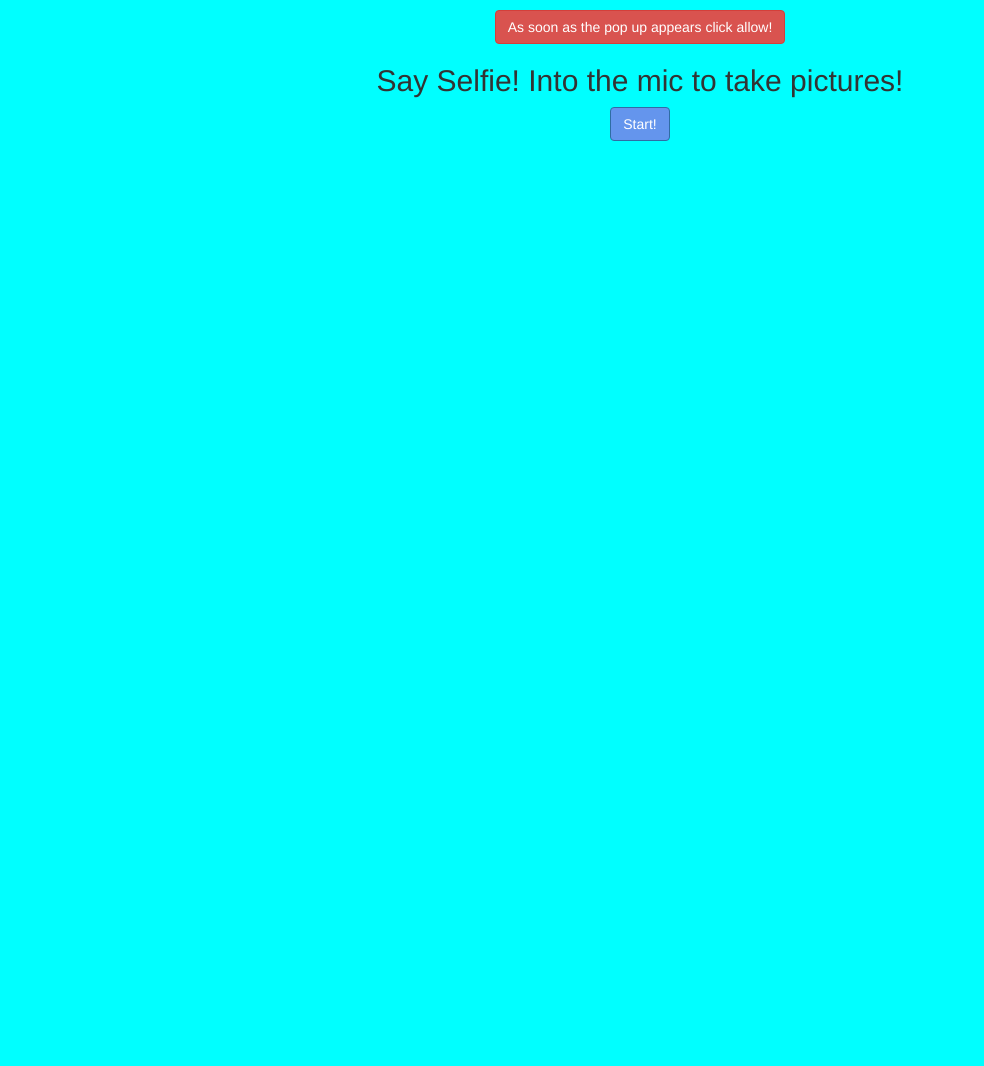
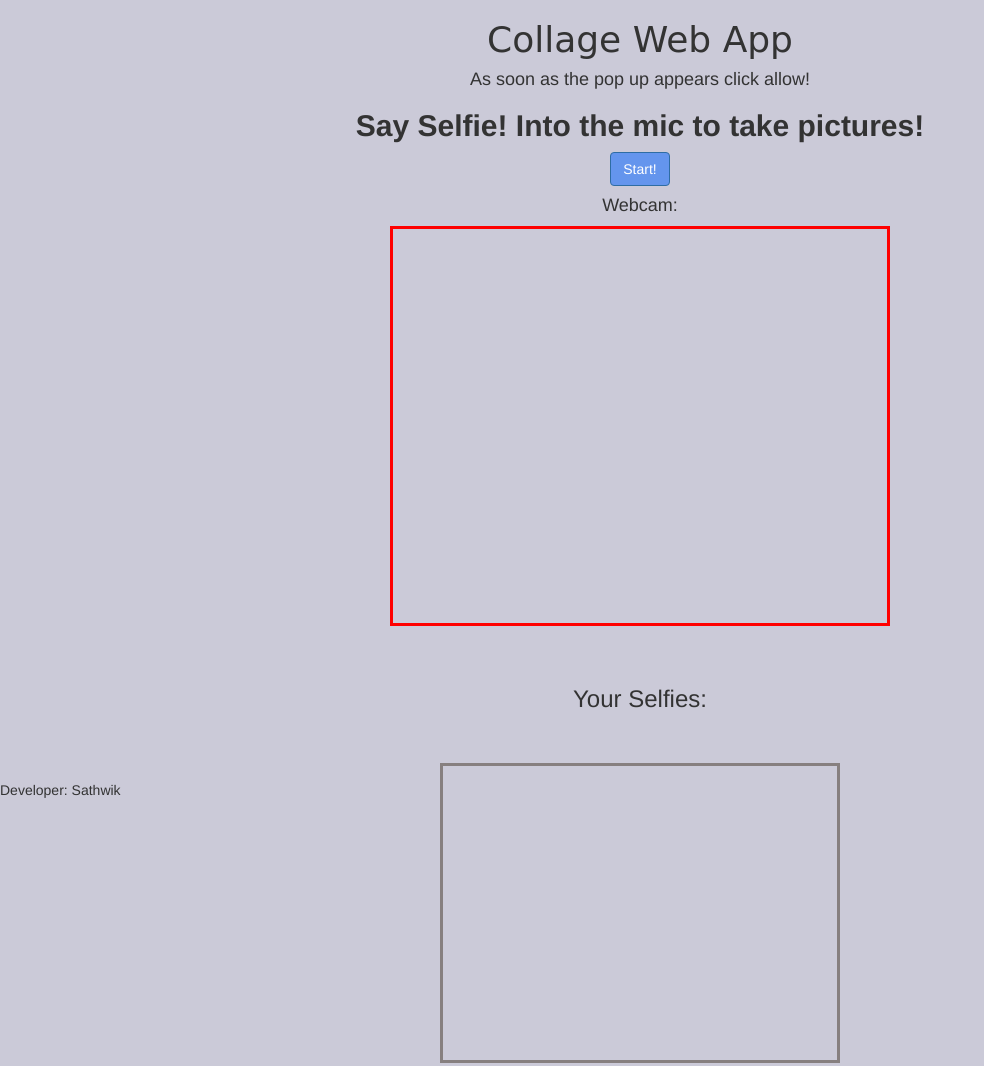
Before and after one commit to Weoice/Collage, a plain HTML site: page index.html in a window 1280 px wide. Shown: the top 1066 px of the page, without its empty margins (0-984 px from the left). Before the commit the page ends 800 px from the top, so only its background shows below. Drawn offline with nearby package versions, Linux system fonts and the light colour scheme.

Commit message:
Add files via upload

```diff
--- a/index.html
+++ b/index.html
@@ -10,22 +10,31 @@
     <script src="https://cdnjs.cloudflare.com/ajax/libs/webcamjs/1.0.26/webcam.js" type="text/javascript"></script>
     <link rel="stylesheet" type="text/css" href="style.css">
 
-<title>Collage Web App</title>
+
 
 </head>
 
 <body>
     <center>
-<h4 class="btn btn-danger">As soon as the pop up appears click allow!</h4>
+        <h1>Collage Web App</h1>
+<h4>As soon as the pop up appears click allow!</h4>
 <h2>Say Selfie! Into the mic to take pictures!</h2>
-<button id="Start" onclick="Start()" class="btn btn-primary">Start!</button>
-<div id="camera"></div>
+<button id="Start"  class="btn btn-primary">Start!</button>
+<h4>Webcam:</h4>
+<div id= "camera"></div>
+<br><br>
+<h3>Your Selfies:</h3>
+<br><br>
 <div id="result_row">
     <div id="result1"></div>
+    <br>
     <div id="result2"></div>
+    <br>
     <div id="result3"></div>
 </div>
+<div id="foot">Developer: Sathwik</div>
 </center>
+
 
 </body>
 
--- a/style.css
+++ b/style.css
@@ -1,6 +1,6 @@
 body {
 
-background-color: cyan;
+background-color: rgb(203, 202, 216);
 
 }
 
@@ -9,3 +9,49 @@ background-color: cyan;
 background-color: cornflowerblue;
 
 }
+
+#foot {
+
+    position: fixed;
+    bottom: 0px;
+
+}
+
+h1 {
+
+font-family: cursive;
+
+}
+
+h4 {
+
+text-decoration: dotted;
+
+}
+
+h2 {
+
+font-weight: bolder;
+
+}
+
+#camera {
+
+width: 500px;
+height: 400px;
+border-style: solid;
+border-color: red;
+
+
+
+}
+
+#result1, #result2, #result3 {
+
+
+width: 400px;
+height: 300px;
+border-style: solid;
+border-color: rgb(134, 127, 127);
+
+}
```
